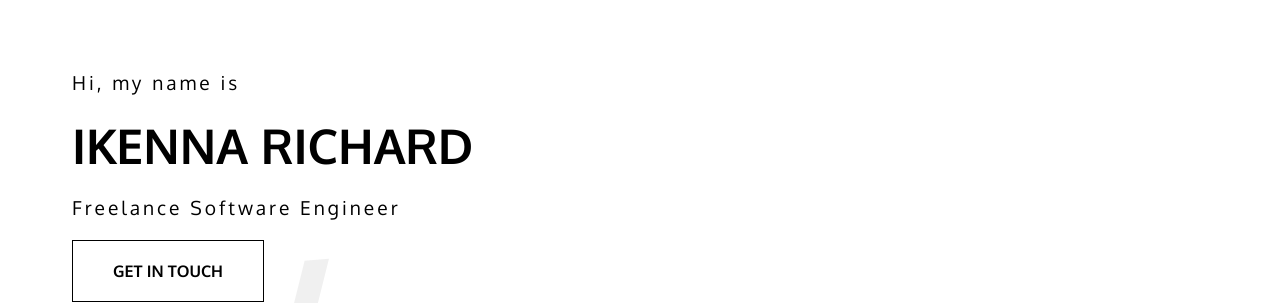
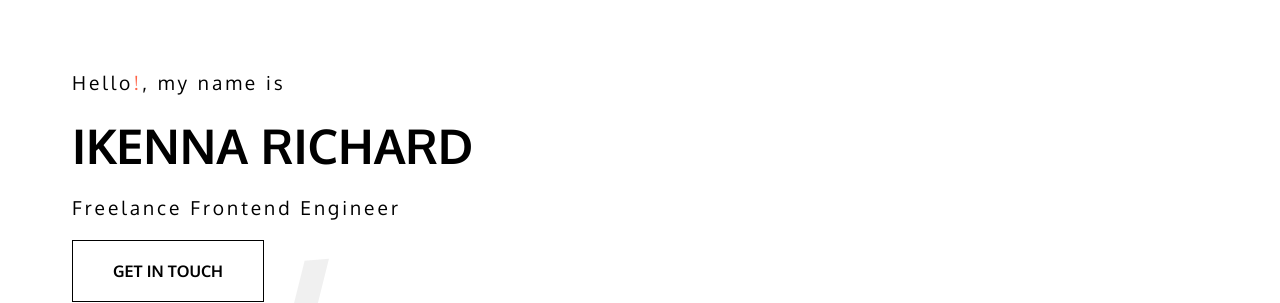
Before and after one commit to ikennarichard/v2, a React (Vite) app: page / in a window 1280 px wide. Shown: the part 228-531 px from the top of the page. Built offline with nearby package versions, Linux system fonts and the light colour scheme.

Commit message:
Minor chnages to hero text

```diff
--- a/src/components/hero/Hero.jsx
+++ b/src/components/hero/Hero.jsx
@@ -44,10 +44,10 @@ const Hero = () => {
           initial='initial'
           animate='animate'
         >
-          <motion.p variants={textVariants}>Hi, my name is</motion.p>
+          <motion.p variants={textVariants}>Hello<b style={{color: 'tomato'}}>!</b>, my name is</motion.p>
           <motion.h2 variants={textVariants}>IKENNA RICHARD</motion.h2>
           <motion.p variants={textVariants}>
-            Freelance Software Engineer
+            Freelance Frontend Engineer
           </motion.p>
           <motion.div
             className={`buttons
```
